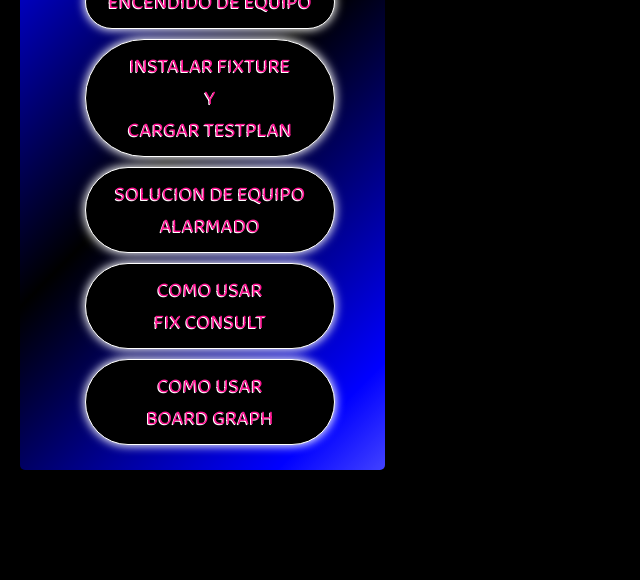
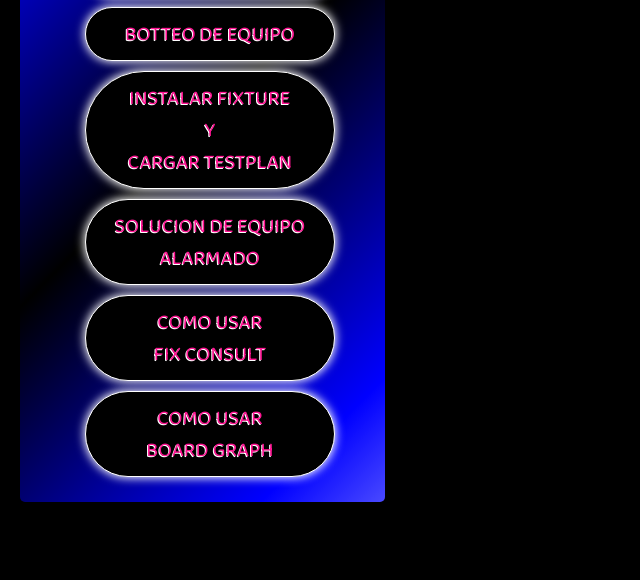
Before and after one commit to Felipe021284/DEPARTAMENTO-DE-PRUEBAS-, a plain HTML site: page MANUAL.html in a window 1280 px wide. Shown: the part 220-800 px from the top of the page, without its empty margins (0-640 px from the left). Drawn offline with Linux system fonts and the light colour scheme.

Commit message:
Update MANUAL.html

```diff
--- a/MANUAL.html
+++ b/MANUAL.html
@@ -275,6 +275,12 @@ i{
       ">ENCENDIDO DE EQUIPO</a>
    </li>
     <li>
+       <a href="BOTTEO
+      ">BOTTEO DE EQUIPO</a>
+
+   </li>
+
+    <li>
       <a href="FIXTURE
       ">INSTALAR FIXTURE <br /> Y <br /> CARGAR TESTPLAN</a>
     </li>
```
